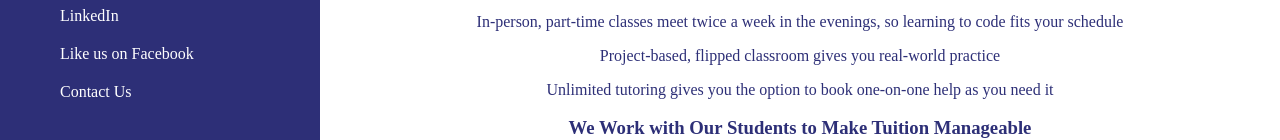
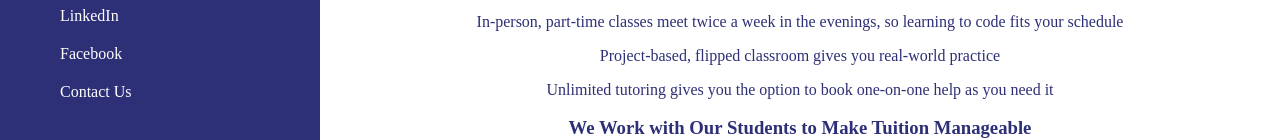
Before and after one commit to AustinCodingAcademy/learn, a plain HTML site: page example.html in a window 1280 px wide. Shown: the part 905-1045 px from the top of the page. Drawn offline with Linux system fonts and the light colour scheme.

Commit message:
Update example.html

```diff
--- a/example.html
+++ b/example.html
@@ -20,7 +20,7 @@
           <a href="https://www.linkedin.com/school/3788765/">LinkedIn</a>
         </li>
         <li>
-          <a href="https://www.facebook.com/AustinCodingAcademy/">Like us on Facebook</a>
+          <a href="https://www.facebook.com/AustinCodingAcademy/">Facebook</a>
         </li>
         <li>
           <a href="#Contact">Contact Us</a>
```
